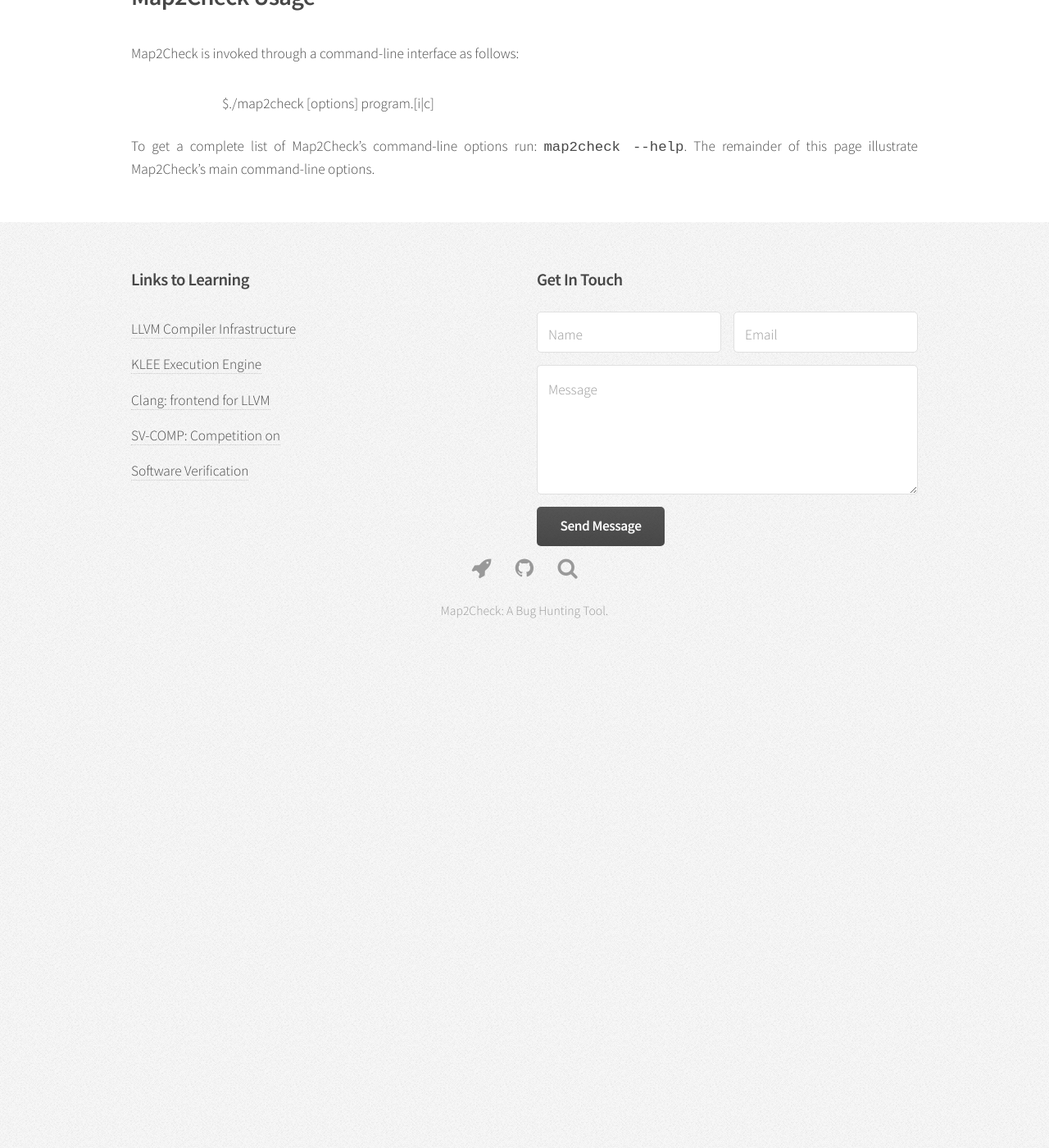
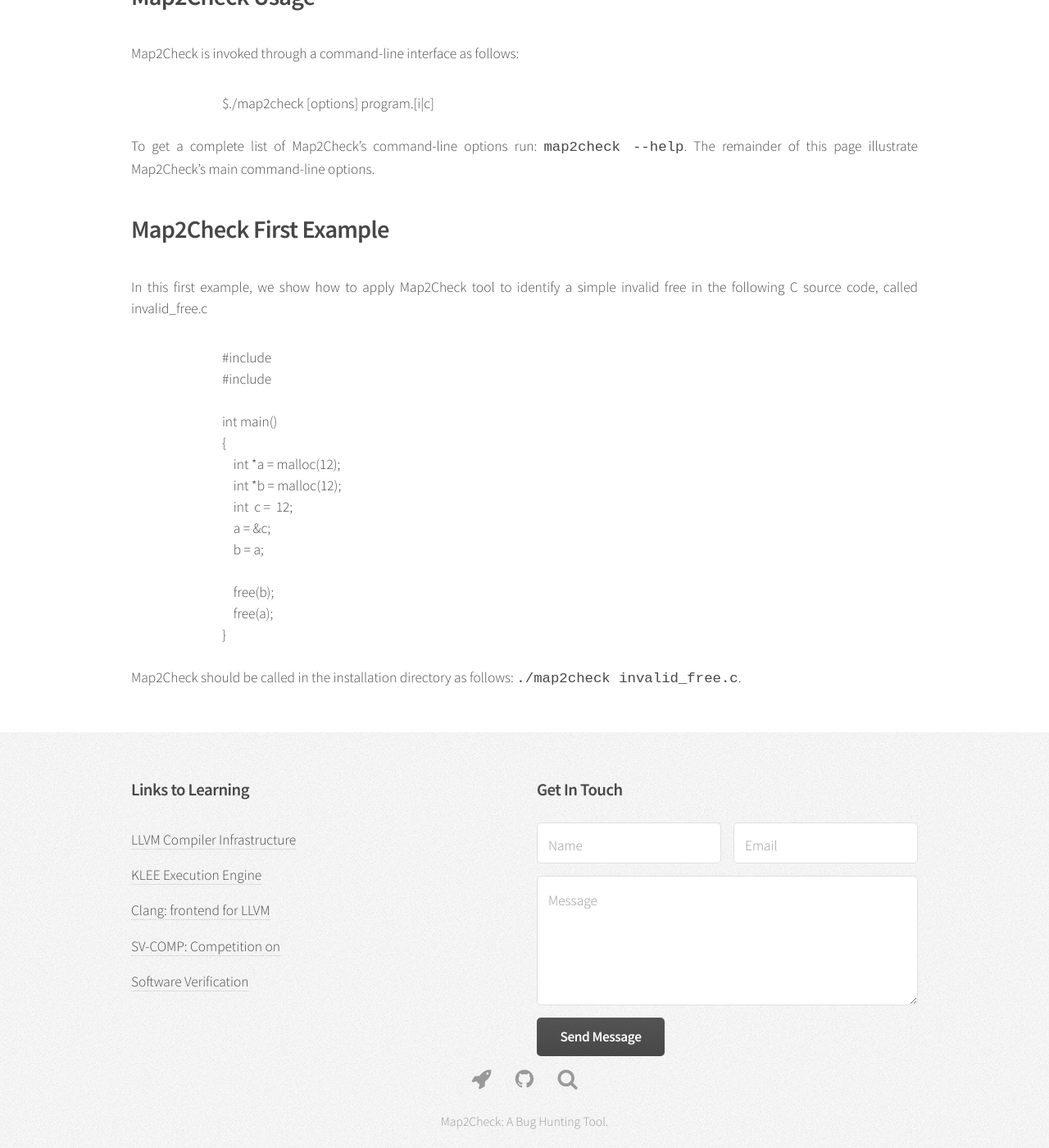
Before and after one commit to map2check/map2check.github.io, a Jekyll site: the page built from documentation.html, in a window 1280 px wide and 1400 px high, scrolled down 536 px. Shown: the whole window at 82% size. Built offline with Jekyll 4.4.1, drawn with Linux system fonts in a browser that asks for light colours; before the commit the page ends 1378 px from its top, so only the background shows below that.

Commit message:
Added sample usage

```diff
--- a/documentation.html
+++ b/documentation.html
@@ -41,6 +41,34 @@
                             To get a complete list of Map2Check’s command-line options run:
                             <font face="courier new">map2check --help</font>. The remainder of this page illustrate Map2Check’s main command-line options.
                             </p>
+
+                        <h2 id="map_sample">Map2Check First Example</h2>
+                            <p style="text-align:justify">
+                            In this first example, we show how to apply Map2Check tool to identify a simple invalid free in the following C source code, called invalid_free.c
+                            </p>
+                            <figure>
+                                <pre class="prettyprint linenums">
+                                #include <stdio.h>
+                                #include <stdlib.h>
+
+                                int main()
+                                {
+                                    int *a = malloc(12);
+                                    int *b = malloc(12);
+                                    int  c =  12;
+                                    a = &c;
+                                    b = a;
+
+                                    free(b);
+                                    free(a);
+                                }
+                                </pre>
+
+                            </figure>
+                            <p style="text-align:justify">
+                            Map2Check should be called in the installation directory as follows:
+                            <font face="courier new">./map2check invalid_free.c</font>.
+                            </p>
                     </div>
 
 			</div>
```
